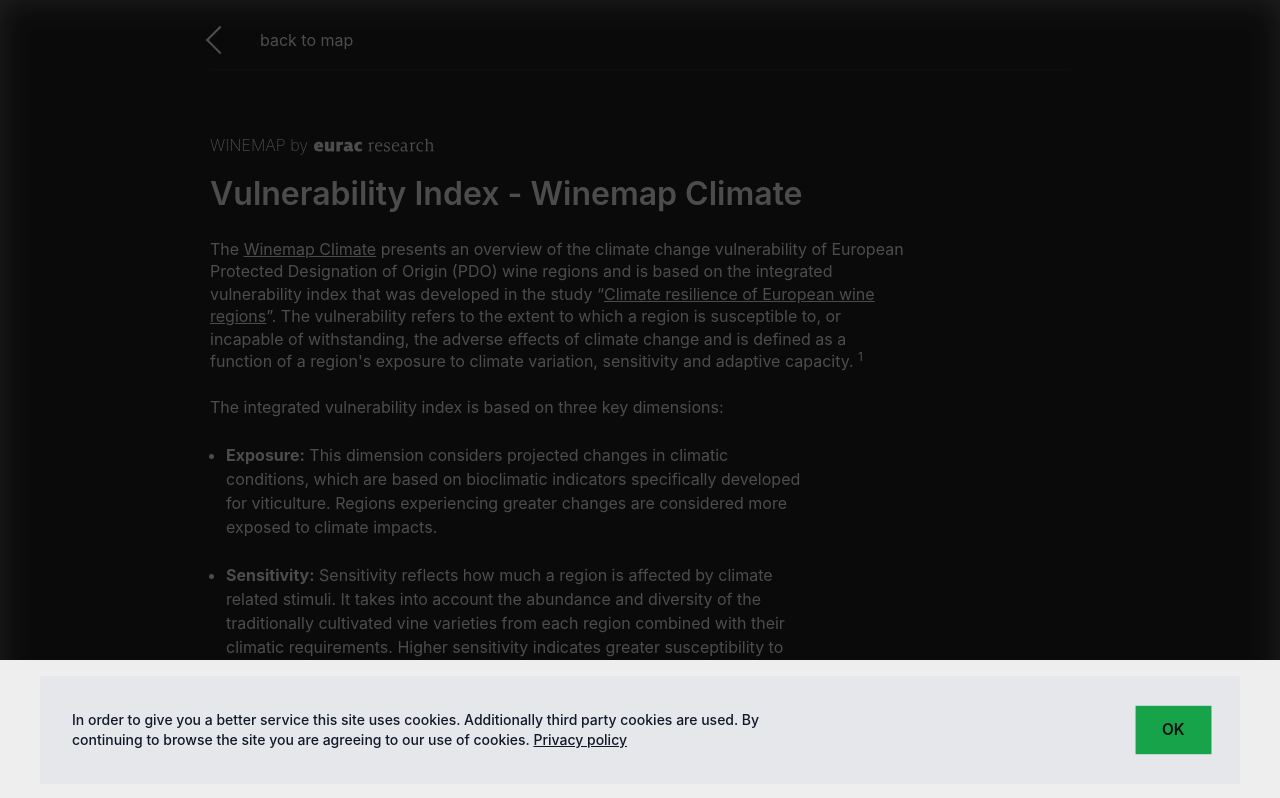
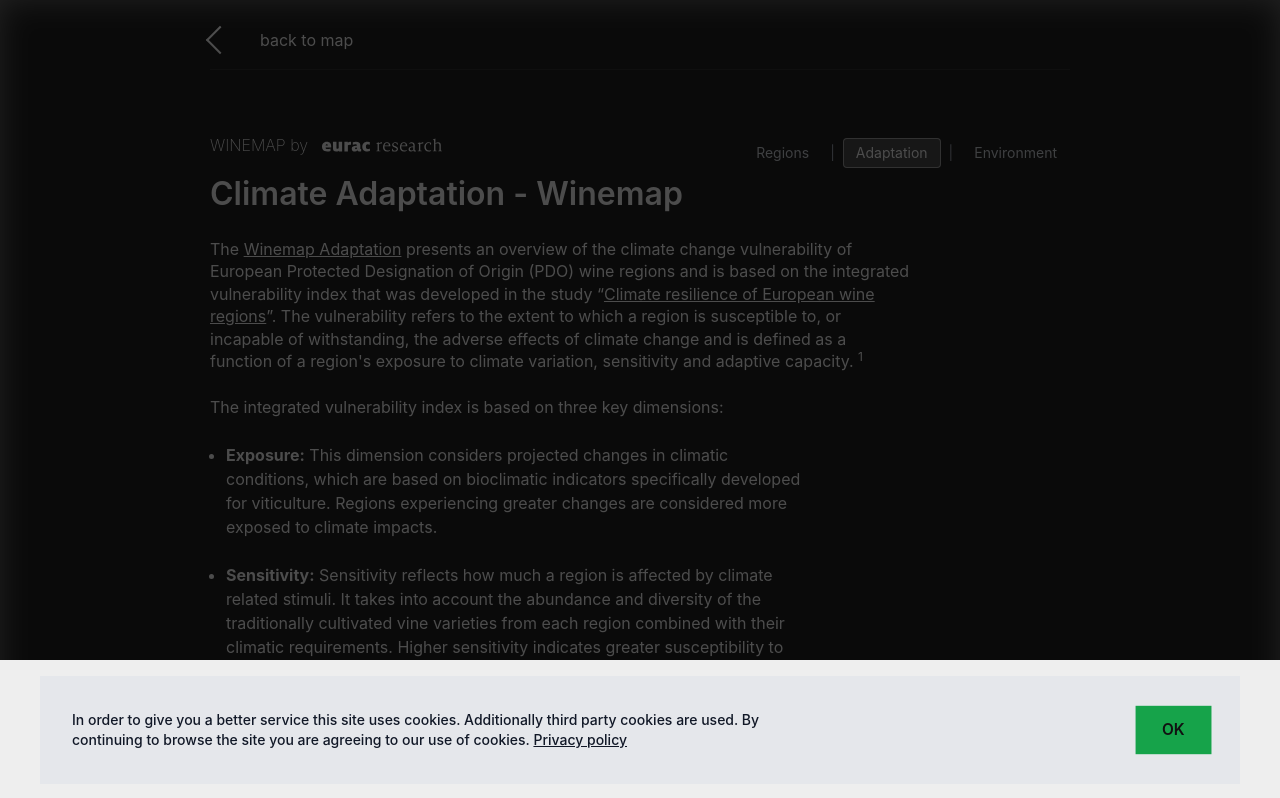
Before and after one commit to Eurac-Research/winemap, a Next.js app: page /vulnerability in a window 1280 px wide. Shown: the top 798 px of the page. Built offline with nearby package versions, Linux system fonts and the light colour scheme.

Commit message:
feat: climate & environment

```diff
--- a/src/app/climate-environment/page.tsx
+++ b/src/app/climate-environment/page.tsx
@@ -16,10 +16,9 @@ import {
 import styles from "@/styles/Home.module.scss";
 import "mapbox-gl/dist/mapbox-gl.css";
 import Link from "next/link";
-import { Radio, RadioChangeEvent, Tabs } from "antd";
+import { Radio, RadioChangeEvent } from "antd";
 import { isMobile } from "react-device-detect";
-
-const { TabPane } = Tabs;
+import WinemapNavigation from "../components/WinemapNavigation";
 
 const MAPBOX_TOKEN = process.env.NEXT_PUBLIC_MAPBOX_TOKEN;
 
@@ -266,31 +265,6 @@ export default function EnvironmentalPage() {
 
   return (
     <>
-      <style jsx global>{`
-        .custom-tabs .ant-tabs-nav {
-          background: transparent;
-          margin-bottom: 0;
-        }
-        .custom-tabs .ant-tabs-tab {
-          background: rgba(255, 255, 255, 0.1);
-          border: 1px solid rgba(255, 255, 255, 0.2);
-          color: white;
-        }
-        .custom-tabs .ant-tabs-tab:hover {
-          background: rgba(255, 255, 255, 0.2);
-          color: white;
-        }
-        .custom-tabs .ant-tabs-tab-active {
-          background: rgba(255, 255, 255, 0.3);
-          color: white;
-        }
-        .custom-tabs .ant-tabs-content-holder {
-          display: none;
-        }
-        .custom-tabs .ant-tabs-nav-operations {
-          display: none;
-        }
-      `}</style>
       <div className={styles.container}>
         <Suspense fallback={<div>Loading...</div>}>
           <ReactMap
@@ -299,7 +273,7 @@ export default function EnvironmentalPage() {
             initialViewState={{
               latitude: 46,
               longitude: 5,
-              zoom: 3.6,
+              zoom: 5.2,
               bearing: 0,
               pitch: 0,
             }}
@@ -322,10 +296,12 @@ export default function EnvironmentalPage() {
           <div className={styles.frontpageContent}>
             {/* Winemap Header */}
             <header className="mb-8">
-              <h1 className="text-[32px] font-bold mt-4 mb-0 block">
+              <div className="flex items-start justify-between w-full mb-4 flex-col">
+                <div className="flex items-start justify-start gap-2 flex-col ">
+                  <h1 className="text-[28px] font-bold mt-4 mb-0 ">
                     <Link
                       href="/"
-                  className="transition-all hover:[text-shadow:_0_0_10px_rgb(255_255_255)]"
+                      className="transition-all hover:[text-shadow:_0_0_10px_rgb(255_255_255)] flex gap-2"
                     >
                       WINEMAP{" "}
                       <span className="font-extralight italic">ENVIRONMENT</span>
@@ -350,23 +326,28 @@ export default function EnvironmentalPage() {
                       ></path>
                     </svg>
                   </a>
-            </header>
-
-            {/* Main Title */}
+                </div>
+                <WinemapNavigation currentPage="environment" />
+              </div>
+            </header>            {/* Main Title */}
             <h2 className="text-xl font-semibold mb-6">ECOLOGICAL CONDITIONS AND ECOSYSTEM SERVICES IN THE ALPS</h2>
 
             {/* Group Selection Tabs */}
             <div className="mb-6">
-              <Tabs
-                activeKey={selectedGroupId}
-                onChange={handleGroupChange}
-                type="card"
-                className="custom-tabs"
-                items={layerGroups.map(group => ({
-                  key: group.id,
-                  label: group.id === 'ecosystem-conditions' ? 'Ecosystem Conditions' : 'Ecosystem Services',
-                }))}
-              />
+              <div className="flex bg-white bg-opacity-10 rounded-lg p-1 w-fit gap-1">
+                {layerGroups.map(group => (
+                  <button
+                    key={group.id}
+                    onClick={() => handleGroupChange(group.id)}
+                    className={`px-4 py-2 rounded-md text-sm font-medium transition-all !mt-0 duration-200 ${selectedGroupId === group.id
+                      ? 'bg-white text-black shadow-sm'
+                      : 'text-white hover:bg-white hover:bg-opacity-20'
+                      }`}
+                  >
+                    {group.id === 'ecosystem-conditions' ? 'Ecosystem Conditions' : 'Ecosystem Services'}
+                  </button>
+                ))}
+              </div>
             </div>
 
             {/* Layer Selection */}
--- /dev/null
+++ b/src/app/components/WinemapNavigation.tsx
@@ -0,0 +1,55 @@
+"use client";
+
+import Link from "next/link";
+
+interface WinemapNavigationProps {
+  currentPage: "regions" | "adaptation" | "environment";
+}
+
+export default function WinemapNavigation({ currentPage }: WinemapNavigationProps) {
+  return (
+    <nav className="flex items-center gap-1 text-sm relative z-10 mt-4">
+      <Link
+        href="/?vulnerability=false"
+        className={`px-3 py-1 rounded transition-all border relative group ${currentPage === "regions"
+          ? "bg-white bg-opacity-20 text-white border-white border-opacity-50"
+          : "text-gray-300 hover:text-white hover:bg-white hover:bg-opacity-10 border-transparent hover:border-white hover:border-opacity-30"
+          }`}
+      >
+        Regions
+        <div className="absolute top-full left-1/2 transform -translate-x-1/2 mt-2 px-3 py-2 bg-black bg-opacity-90 text-white text-xs rounded-lg opacity-0 group-hover:opacity-100 transition-opacity duration-200 pointer-events-none z-50 w-40 text-center">
+          Explore European PDO wine regions and their characteristics
+          <div className="absolute bottom-full left-1/2 transform -translate-x-1/2 w-0 h-0 border-l-4 border-r-4 border-b-4 border-transparent border-b-black border-b-opacity-90"></div>
+        </div>
+      </Link>
+      <span className="text-gray-400 mx-1">|</span>
+      <Link
+        href="/?vulnerability=true"
+        className={`px-3 py-1 rounded transition-all border relative group ${currentPage === "adaptation"
+          ? "bg-white bg-opacity-20 text-white border-white border-opacity-50"
+          : "text-gray-300 hover:text-white hover:bg-white hover:bg-opacity-10 border-transparent hover:border-white hover:border-opacity-30"
+          }`}
+      >
+        Adaptation
+        <div className="absolute top-full left-1/2 transform -translate-x-1/2 mt-2 px-3 py-2 bg-black bg-opacity-90 text-white text-xs rounded-lg opacity-0 group-hover:opacity-100 transition-opacity duration-200 pointer-events-none z-50 w-40 text-center">
+          Climate change vulnerability analysis and adaptation strategies
+          <div className="absolute bottom-full left-1/2 transform -translate-x-1/2 w-0 h-0 border-l-4 border-r-4 border-b-4 border-transparent border-b-black border-b-opacity-90"></div>
+        </div>
+      </Link>
+      <span className="text-gray-400 mx-1">|</span>
+      <Link
+        href="/climate-environment"
+        className={`px-3 py-1 rounded transition-all border relative group ${currentPage === "environment"
+          ? "bg-white bg-opacity-20 text-white border-white border-opacity-50"
+          : "text-gray-300 hover:text-white hover:bg-white hover:bg-opacity-10 border-transparent hover:border-white hover:border-opacity-30"
+          }`}
+      >
+        Environment
+        <div className="absolute top-full left-1/2 transform -translate-x-1/2 mt-2 px-3 py-2 bg-black bg-opacity-90 text-white text-xs rounded-lg opacity-0 group-hover:opacity-100 transition-opacity duration-200 pointer-events-none z-50 w-40 text-center">
+          Ecosystem conditions and environmental services in the Alps
+          <div className="absolute bottom-full left-1/2 transform -translate-x-1/2 w-0 h-0 border-l-4 border-r-4 border-b-4 border-transparent border-b-black border-b-opacity-90"></div>
+        </div>
+      </Link>
+    </nav>
+  );
+}
--- a/src/app/page.tsx
+++ b/src/app/page.tsx
@@ -54,6 +54,7 @@ import AdaptiveChart from "./components/adaptiveChart";
 import Pie from "./components/pie";
 import Smallheader from "./components/smallheader";
 import VulnerabilityDot from "./components/vulnerabilityDot";
+import WinemapNavigation from "./components/WinemapNavigation";
 
 //import VulnerabilityLegend from "./components/vulnerabilityLegend";
 
@@ -1091,15 +1092,17 @@ export default function Page() {
           <div className={styles.contentFrame}>
             <div className={styles.frontpageContent}>
               <header className="mb-8">
-                <h1 className="text-[32px] font-bold mt-4 mb-0 block">
+                <div className="flex items-start justify-between w-full mb-4 flex-col">
+                  <div className="flex items-start justify-start gap-2 flex-col ">
+                    <h1 className="text-[28px] font-bold mt-4 mb-0 block">
                       <Link
                         href="/"
                         onClick={() => onClearFilter()}
-                    className="transition-all hover:[text-shadow:_0_0_10px_rgb(255_255_255)]"
+                        className="transition-all hover:[text-shadow:_0_0_10px_rgb(255_255_255)] flex gap-2"
                       >
                         WINEMAP{" "}
                         {vulnerabilityVisibility && (
-                      <span className="font-extralight italic">CLIMATE</span>
+                          <span className="font-extralight italic">ADAPTATION</span>
                         )}
                       </Link>
                     </h1>
@@ -1122,6 +1125,11 @@ export default function Page() {
                         ></path>
                       </svg>
                     </a>
+                  </div>
+                  <WinemapNavigation
+                    currentPage={vulnerabilityVisibility ? "adaptation" : "regions"}
+                  />
+                </div>
               </header>
 
               {!vulnerabilityVisibility && (
@@ -1290,7 +1298,7 @@ export default function Page() {
                   href="/?vulnerability=true"
                   className={styles.homeNavigationItem}
                 >
-                  Winemap Climate
+                  Winemap Adaptation
                 </Link>
               </p>
               <p>
@@ -1411,8 +1419,7 @@ export default function Page() {
               </div>
             )}
             <div
-              className={`${styles.PDOdetail}${
-                pdos ? ` ${styles.margin}` : ``
+              className={`${styles.PDOdetail}${pdos ? ` ${styles.margin}` : ``
                 } `}
             >
               <h2 className="text-[32px] font-bold mb-4 leading-tight ">
@@ -1878,14 +1885,14 @@ export default function Page() {
                 href="?vulnerability=false"
                 className="px-4 py-1 inline-flex h-[30px] border leading-1 text-[13px] border-white rounded-[20px] cursor-pointer items-center justify-center transition duration-300 hover:bg-white hover:text-black"
               >
-                exit climate mode
+                exit adaptation mode
               </Link>
             ) : (
               <Link
                 href="?vulnerability=true"
                 className="px-4 py-1 inline-flex h-[30px] border leading-1 text-[13px] border-white rounded-[20px] cursor-pointer items-center justify-center transition duration-300 hover:bg-white hover:text-black"
               >
-                enter climate mode
+                enter adaptation mode
               </Link>
             )}
 
--- a/src/app/vulnerability/page.tsx
+++ b/src/app/vulnerability/page.tsx
@@ -1,5 +1,9 @@
 /**
- * Metadata for the vulnerability index page.
+ * Metadata for export const metadata: Metadata = {
+  title: "Climate Adaptation - Winemap by Eurac Research",
+  description:
+    "Climate change vulnerability analysis of European Protected Designation of Origin (PDO) wine regions based on exposure, sensitivity and adaptive capacity.",
+};ulnerability index page.
  * @type {Metadata}
  * @property {string} title - The title of the page.
  * @property {string} description - The description of the page.
@@ -16,6 +20,7 @@ import Link from "next/link";
 
 import styles from "@/styles/Home.module.scss";
 import Textnavigation from "../components/textnavigation";
+import WinemapNavigation from "../components/WinemapNavigation";
 
 export const metadata: Metadata = {
   title: "Vulnerability Index - Winemap Climate by Eurac Research",
@@ -32,6 +37,8 @@ export default function AboutPdo() {
       </Link>
 
       <header className={styles.header}>
+        <div className="flex items-center justify-between w-full">
+          <div className="flex items-center gap-2">
             <Link href="/" className={styles.frontpageLink}>
               WINEMAP by
             </Link>
@@ -48,13 +55,16 @@ export default function AboutPdo() {
                 ></path>
               </svg>
             </a>
+          </div>
+          <WinemapNavigation currentPage="adaptation" />
+        </div>
       </header>
 
-      <h1>Vulnerability Index - Winemap Climate</h1>
+      <h1>Climate Adaptation - Winemap</h1>
       <p className="mb-6">
         The{" "}
         <Link href="/?vulnerability=true" className="underline">
-          Winemap Climate
+          Winemap Adaptation
         </Link>{" "}
         presents an overview of the climate change vulnerability of European
         Protected Designation of Origin (PDO) wine regions and is based on the
```
Also changed, not shown: 1 other file (tests, documents, lock files or other folders). Lines whose indentation alone changed are shown as unchanged.
